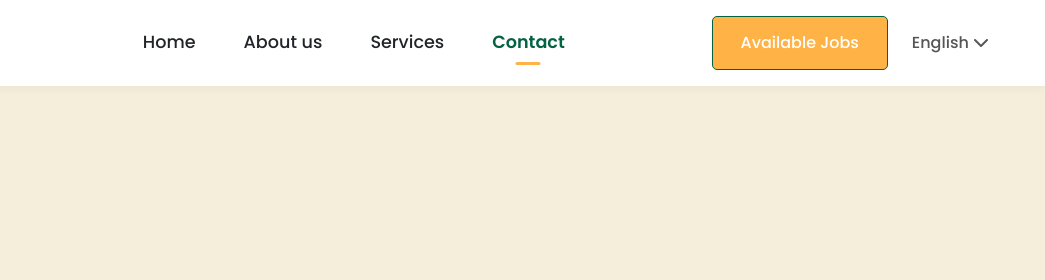
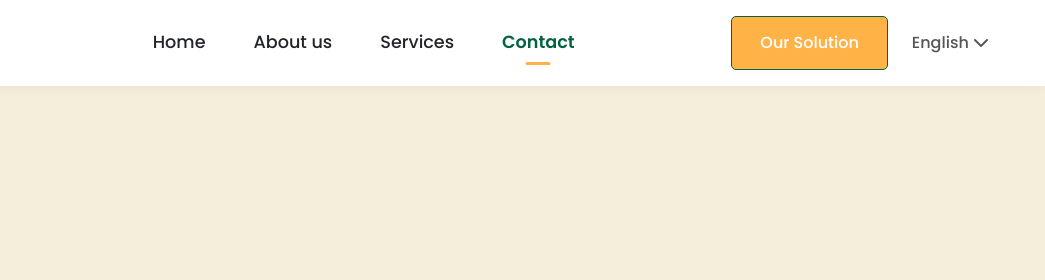
Before and after one commit to Cereno04/lifewood21, a plain HTML site: page contact.html in a window 1280 px wide. Shown: the top 280 px of the page, 235-1280 px from the left. Drawn offline with Linux system fonts and the light colour scheme.

Commit message:
Update contact.html

```diff
--- a/contact.html
+++ b/contact.html
@@ -25,7 +25,7 @@
 <!--                     <li class="nav-link"><a href="availJobs.html">Available Jobs</a></li> -->
                 </ul>
                 <div class="nav-actions">
-                    <a href="availJobs.html" class="btn btn-contact">Available Jobs</a>
+                    <a href="service.html" class="btn btn-contact">Our Solution</a>
                     <div class="language-selector">
                         English <i class="fas fa-chevron-down"></i>
                     </div>
```
